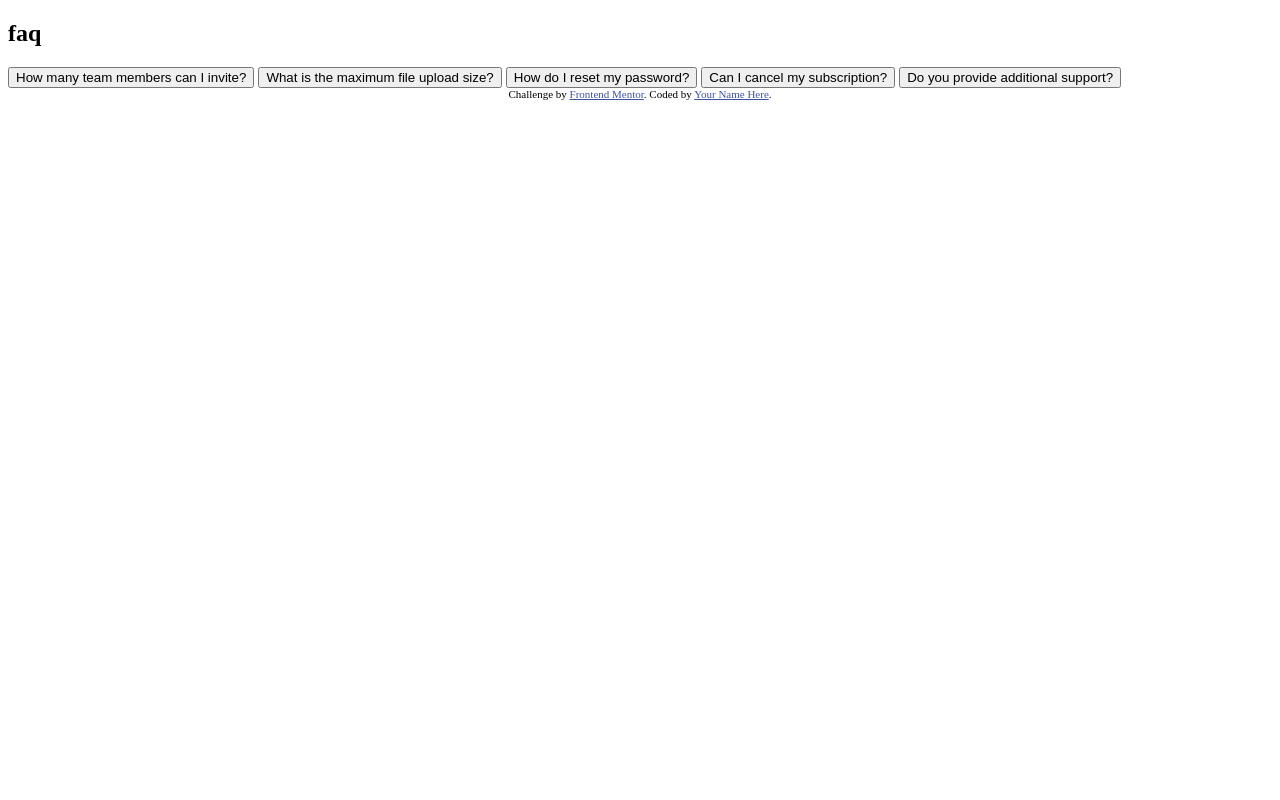
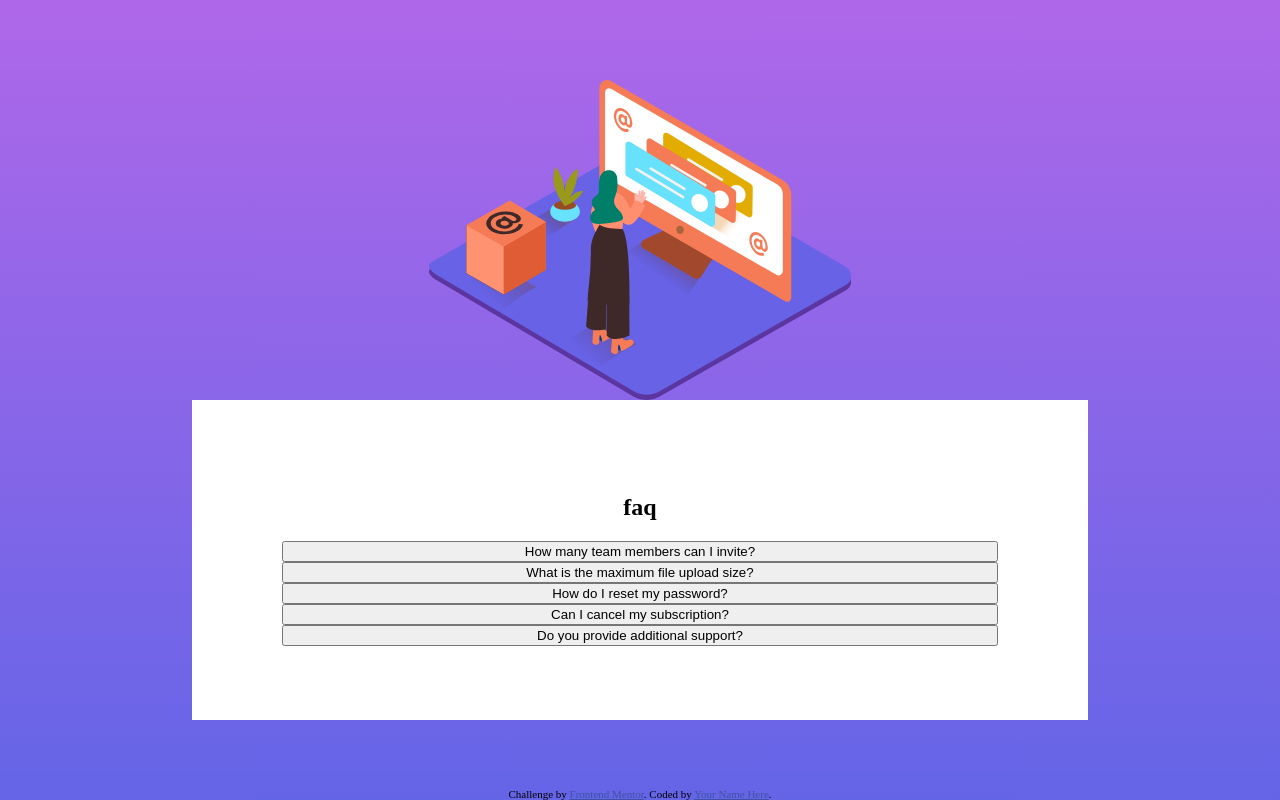
Before and after one commit to zach7815/faq-accordian-FEM, a plain HTML site: page index.html in a window 1280 px wide. Drawn offline with Linux system fonts and the light colour scheme.

Commit message:
added bg colour started positioning elements

```diff
--- a/index.html
+++ b/index.html
@@ -14,8 +14,10 @@
 </head>
 <body>
 
-<h2 class="heading">faq</h2>
 
+  <img class="accordian-image" src="/images/illustration-woman-online-mobile.svg" alt=" SVG of woman online">
+<div class="container">
+  <h2 class="heading">faq</h2>
  <button class="accordian"> How many team members can I invite?</button>
  <div class="panel">
   You can invite up to 2 additional users on the Free plan. There is no limit on
@@ -36,6 +38,7 @@
   <button class="accordian"> Do you provide additional support?</button>
   <div class="panel"> Chat and email support is available 24/7. Phone lines are open during normal business hours.</div>
 
+  </div>
   <div class="attribution">
     Challenge by <a href="https://www.frontendmentor.io?ref=challenge" target="_blank">Frontend Mentor</a>.
     Coded by <a href="#">Your Name Here</a>.
--- a/styles.css
+++ b/styles.css
@@ -1,6 +1,42 @@
+html {
+  height: 100%;
+}
+
+body {
+  margin: 0;
+  padding: 0;
+  box-sizing: border-box;
+  background-image: url("/images/bg-pattern-mobile.svg");
+  background-image: linear-gradient(hsl(273, 75%, 66%), hsl(240, 73%, 65%));
+  background-repeat: no-repeat;
+  width: 100%;
+  height: 100vh;
+  display: flex;
+  flex-direction: column;
+  justify-content: center;
+  align-items: center;
+}
+
+.container {
+  display: flex;
+  flex-direction: column;
+  justify-content: center;
+  align-items: center;
+  text-align: left;
+  background-color: white;
+  width: 70%;
+  position: relative;
+  height: 20rem;
+
+  /* left: 15%; */
+}
 .attribution {
   font-size: 11px;
   text-align: center;
+  position: absolute;
+  bottom: 0;
+  left: 30%;
+  right: 30%;
 }
 .attribution a {
   color: hsl(228, 45%, 44%);
@@ -8,4 +44,14 @@
 
 .panel {
   display: none;
+  width: 100%;
 }
+
+.accordian-image {
+  width: 40%;
+  height: 40%;
+  position: relative;
+}
+.accordian {
+  width: 80%;
+}
```
